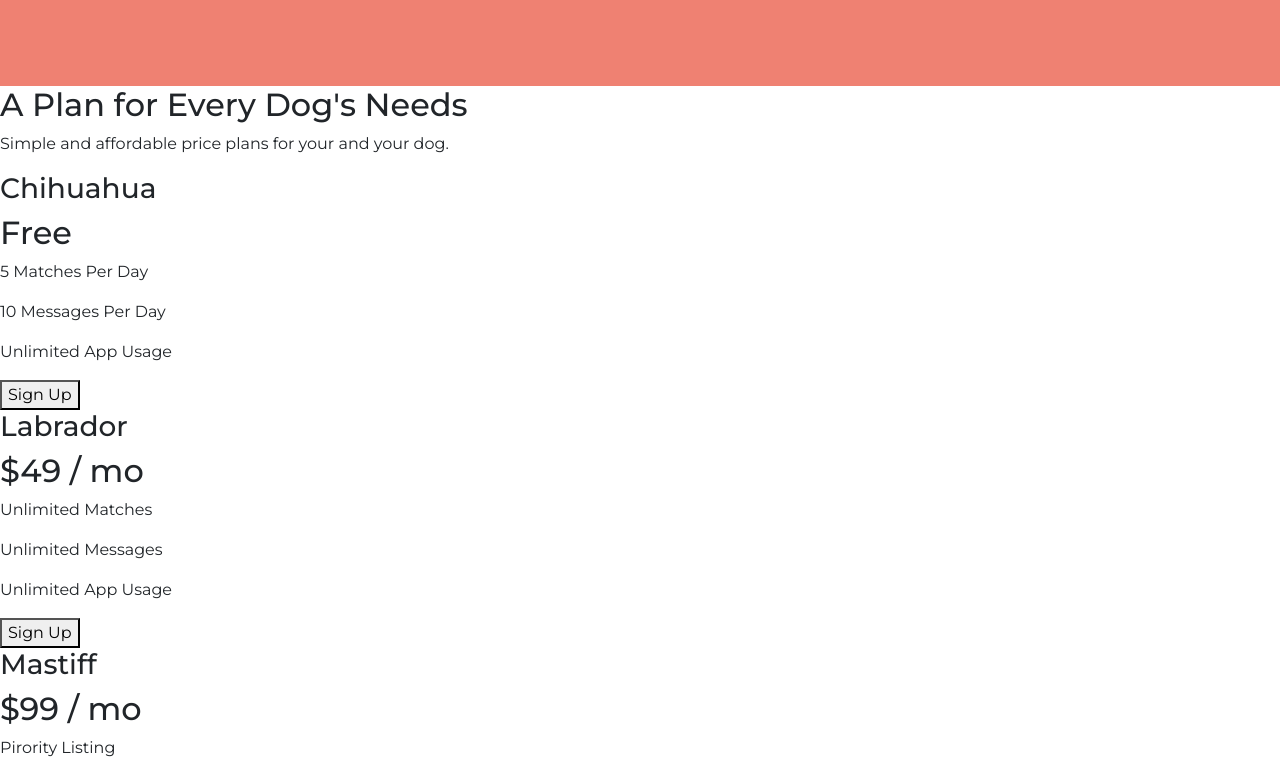
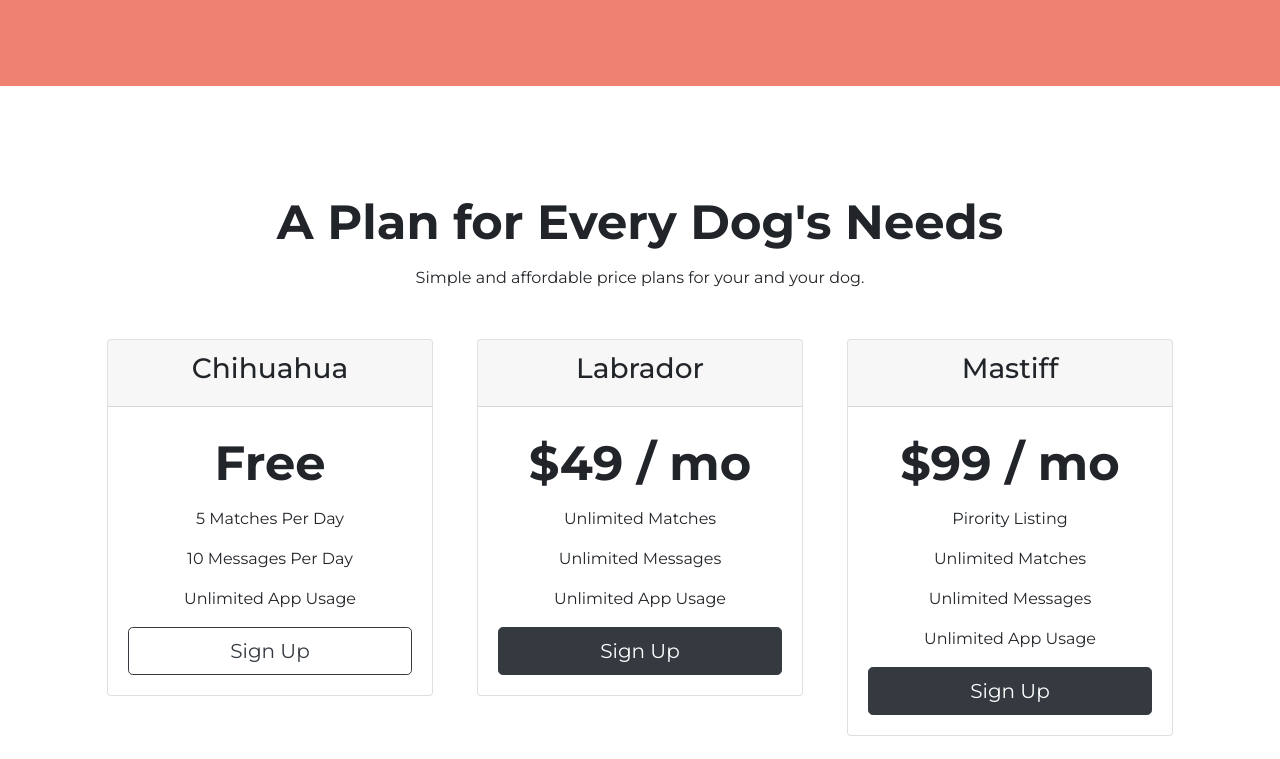
Before and after one commit to dan-cml/tindog, a plain HTML site: page index.html in a window 1280 px wide. Shown: the part 1886-2645 px from the top of the page. Drawn offline with nearby package versions, Linux system fonts and the light colour scheme.

Commit message:
cards de preço

```diff
--- a/css/styles.css
+++ b/css/styles.css
@@ -60,7 +60,7 @@ div > div > h1 {
     color: white;
 }
 
-#testimonials h2 {
+h2 {
     font-family: 'Montserrat', Arial, Helvetica, sans-serif;
     font-weight: bold;
     font-size: 3rem;
@@ -111,7 +111,16 @@ div > div > h1 {
     font-size: 1.2rem;
 }
 
+/* Seção de Preço */
 
+#preco {
+    padding: 100px;
+    text-align: center;
+}
+
+.preco-column {
+    padding: 3% 2%;
+}
 
 /* Botão de Download */
 
--- a/index.html
+++ b/index.html
@@ -103,12 +103,12 @@
 
     <div id="testeCarousel" class="carousel slide" data-bs-ride="carousel">
       <div class="carousel-inner">
-        <div class="carousel-item active" data-bs-interval="7000">
+        <div class="carousel-item active" data-bs-interval="9000">
           <h2>I no longer have to sniff other dogs for love. I've found the hottest Corgi on TinDog. Woof.</h2>
           <img src="images/dog-img.jpg" alt="dog-profile">
           <em>Pebbles, New York</em>
         </div>
-        <div class="carousel-item" data-bs-interval="7000">
+        <div class="carousel-item" data-bs-interval="9000">
           <h2 class="testimonial-text">My dog used to be so lonely, but with TinDog's help, they've found the love of their life. I think.</h2>
           <img class="testimonial-image" src="images/lady-img.jpg" alt="lady-profile">
           <em>Beverly, Illinois</em>
@@ -138,37 +138,64 @@
   </section>
 
 
-  <!-- Pricing -->
+  <!-- Preço -->
 
-  <section id="pricing">
+  <section id="preco">
 
     <h2>A Plan for Every Dog's Needs</h2>
     <p>Simple and affordable price plans for your and your dog.</p>
 
-
+    <div class="row">
+      <div class="preco-column col-lg-4 col-md-6">
+        <div class="card">
+          <div>
+              <div class="card-header">
                 <h3>Chihuahua</h3>
+              </div>
+              <div class="card-body">
                 <h2>Free</h2>
                 <p>5 Matches Per Day</p>
                 <p>10 Messages Per Day</p>
                 <p>Unlimited App Usage</p>
-    <button type="button">Sign Up</button>
-
-
+                <button type="button" class="btn btn-lg btn-block btn-outline-dark">Sign Up</button>
+              </div>
+          </div>
+        </div>
+      </div>
+      <div class="preco-column col-lg-4 col-md-6">
+        <div class="card">
+          <div>
+              <div class="card-header">
                 <h3>Labrador</h3>
+              </div>
+              <div class="card-body">
                 <h2>$49 / mo</h2>
                 <p>Unlimited Matches</p>
                 <p>Unlimited Messages</p>
                 <p>Unlimited App Usage</p>
-    <button type="button">Sign Up</button>
-
-
+                <button type="button" class="btn btn-lg btn-block btn-dark">Sign Up</button>
+              </div>
+          </div>
+        </div>
+      </div>
+      <div class="preco-column col-lg-4">
+        <div class="card">
+          <div>
+              <div class="card-header">
                 <h3>Mastiff</h3>
+              </div>
+              <div class="card-body">
                 <h2>$99 / mo</h2>
                 <p>Pirority Listing</p>
                 <p>Unlimited Matches</p>
                 <p>Unlimited Messages</p>
                 <p>Unlimited App Usage</p>
-    <button type="button">Sign Up</button>
+                <button type="button" class="btn btn-lg btn-block btn-dark">Sign Up</button>
+              </div>
+          </div>
+        </div>
+      </div>
+    </div>
 
   </section>
 
```
Lines whose indentation alone changed are shown as unchanged.
